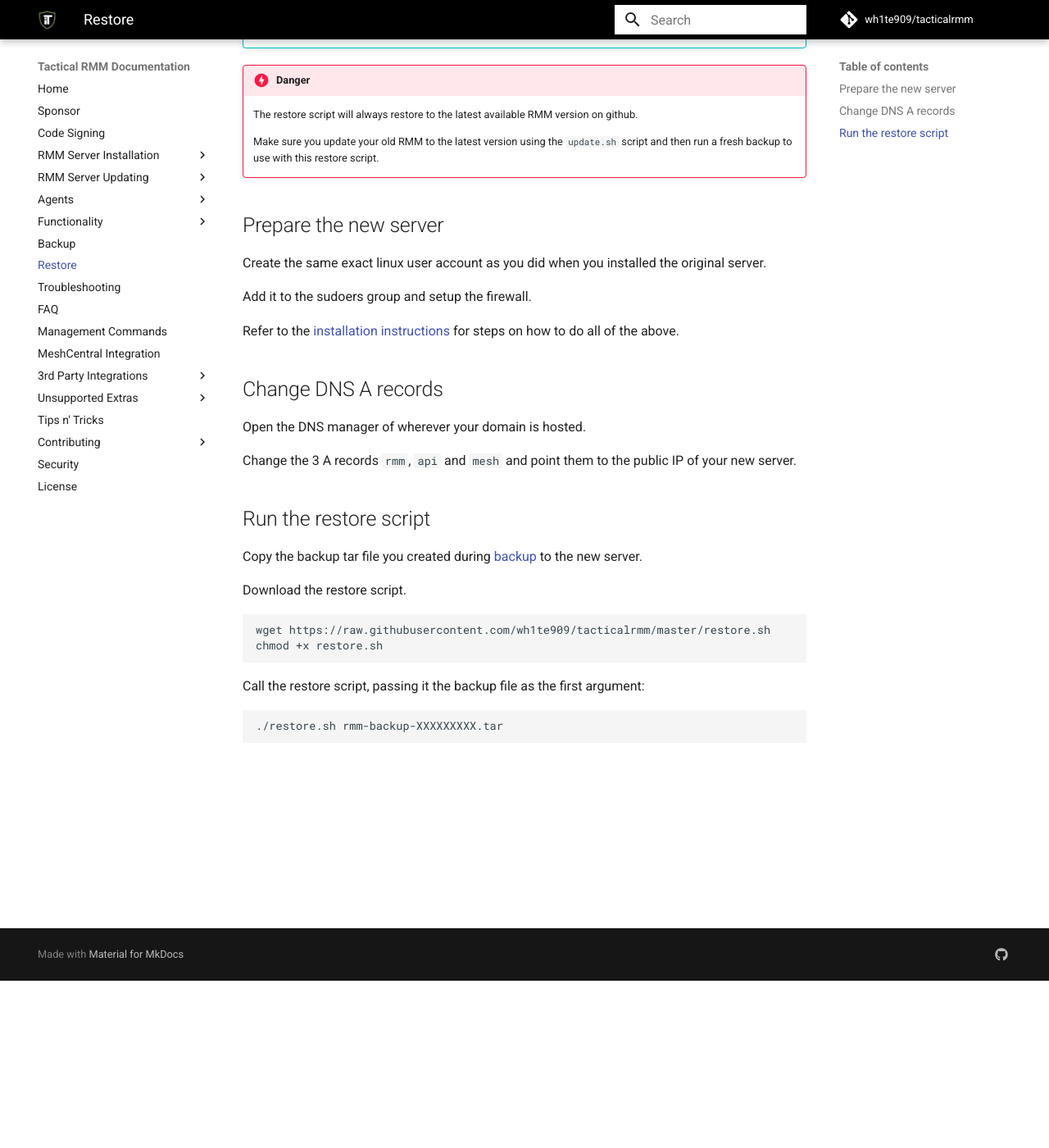
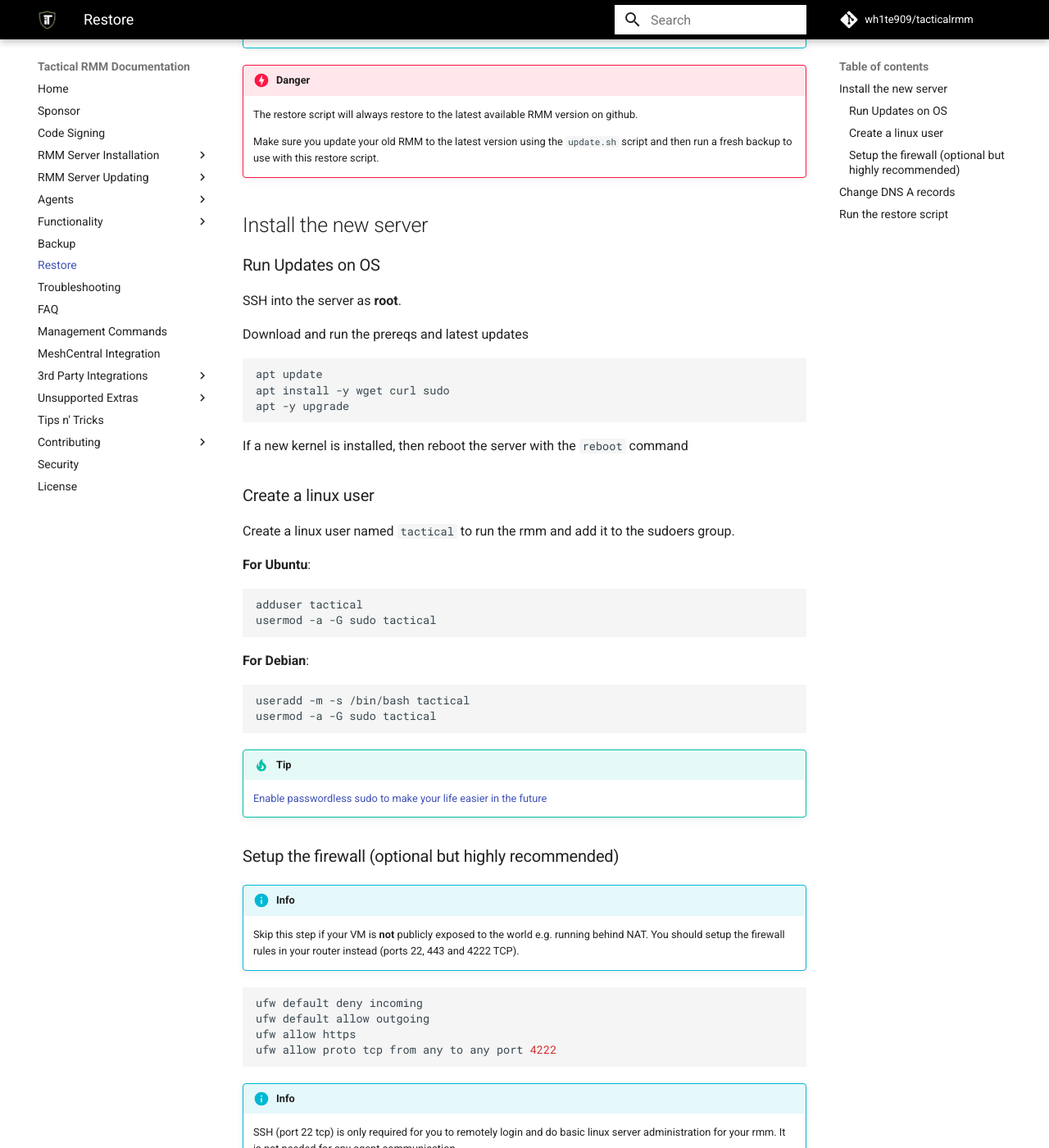
Before and after one commit to amidaware/trmm-docs, an MkDocs documentation site: the page built from docs/docs/restore.md, in a window 1280 px wide and 1400 px high, scrolled down 204 px. Shown: the whole window at 82% size. Built offline with MkDocs 1.6.1 and Material for MkDocs 9.7.7, drawn with Linux system fonts in a browser that asks for light colours; comment, search, counter and statistics services are not loaded; some of the changed text lies outside the part shown.

Commit message:
docs - fixing install and restore docs to eliminate confusion

````diff
--- a/docs/docs/install_server.md
+++ b/docs/docs/install_server.md
@@ -32,7 +32,7 @@
 
 Use something that meets [minimum specs](install_server.md#hardware-os)
 
-### Run updates and setup the linux user
+### Run Updates on OS
 
 SSH into the server as **root**.
 
@@ -45,6 +45,8 @@
 ```
 
 If a new kernel is installed, then reboot the server with the `reboot` command
+
+### Create a linux user
 
 Create a linux user named `tactical` to run the rmm and add it to the sudoers group.
 
@@ -63,10 +65,7 @@
 ```
 
 !!!tip
-    [Enable passwordless sudo to make your life easier](https://linuxconfig.org/configure-sudo-without-password-on-ubuntu-20-04-focal-fossa-linux)
-
-!!!note
-    You will never login to the server again as `root` again unless something has gone horribly wrong, and you're working with the developers.
+    [Enable passwordless sudo to make your life easier in the future](https://linuxconfig.org/configure-sudo-without-password-on-ubuntu-20-04-focal-fossa-linux)
 
 ### Setup the firewall (optional but highly recommended)
 
@@ -100,6 +99,9 @@
 ```bash
 ufw enable && ufw reload
 ```
+
+!!!note
+    You will never login to the server again as `root` again unless something has gone horribly wrong, and you're working with the developers.
 
 ### Create the A records
 
--- a/docs/docs/restore.md
+++ b/docs/docs/restore.md
@@ -8,13 +8,79 @@
 
     Make sure you update your old RMM to the latest version using the `update.sh` script and then run a fresh backup to use with this restore script.
 
-## Prepare the new server
+## Install the new server
 
-Create the same exact linux user account as you did when you installed the original server.
+### Run Updates on OS
 
-Add it to the sudoers group and setup the firewall.
+SSH into the server as **root**.
 
-Refer to the [installation instructions](install_server.md) for steps on how to do all of the above.
+Download and run the prereqs and latest updates
+
+```bash
+apt update
+apt install -y wget curl sudo
+apt -y upgrade
+```
+
+If a new kernel is installed, then reboot the server with the `reboot` command
+
+### Create a linux user
+
+Create a linux user named `tactical` to run the rmm and add it to the sudoers group.
+
+**For Ubuntu**:
+
+```bash
+adduser tactical
+usermod -a -G sudo tactical
+```
+
+**For Debian**:
+
+```bash
+useradd -m -s /bin/bash tactical
+usermod -a -G sudo tactical
+```
+
+!!!tip
+    [Enable passwordless sudo to make your life easier in the future](https://linuxconfig.org/configure-sudo-without-password-on-ubuntu-20-04-focal-fossa-linux)
+
+### Setup the firewall (optional but highly recommended)
+
+!!!info
+    Skip this step if your VM is __not__ publicly exposed to the world e.g. running behind NAT. You should setup the firewall rules in your router instead (ports 22, 443 and 4222 TCP).
+
+```bash
+ufw default deny incoming
+ufw default allow outgoing
+ufw allow https
+ufw allow proto tcp from any to any port 4222
+```
+
+!!!info
+    SSH (port 22 tcp) is only required for you to remotely login and do basic linux server administration for your rmm. It is not needed for any agent communication.<br/>
+Allow ssh from everywhere (__not__ recommended)
+
+```bash
+ufw allow ssh
+```
+
+Allow ssh from only allowed IP's (__highly__ recommended)
+
+```bash
+ufw allow proto tcp from X.X.X.X to any port 22
+ufw allow proto tcp from X.X.X.X to any port 22
+```
+
+Enable and activate the firewall
+
+```bash
+ufw enable && ufw reload
+```
+
+!!!note
+    You will never login to the server again as `root` again unless something has gone horribly wrong, and you're working with the developers.
+
 
 ## Change DNS A records
 
@@ -24,16 +90,18 @@
 
 ## Run the restore script
 
-Copy the backup tar file you created during [backup](backup.md) to the new server.
+1. Make sure you're logged in with the non-root user (eg `tactical`)
 
-Download the restore script.
+2. Copy the backup tar file you created during [backup](backup.md) to the new server.
+
+3. Download the restore script.
 
 ```bash
 wget https://raw.githubusercontent.com/wh1te909/tacticalrmm/master/restore.sh
 chmod +x restore.sh
 ```
 
-Call the restore script, passing it the backup file as the first argument:
+4. Call the restore script, passing it the backup file as the first argument:
 
 ```bash
 ./restore.sh rmm-backup-XXXXXXXXX.tar
````
